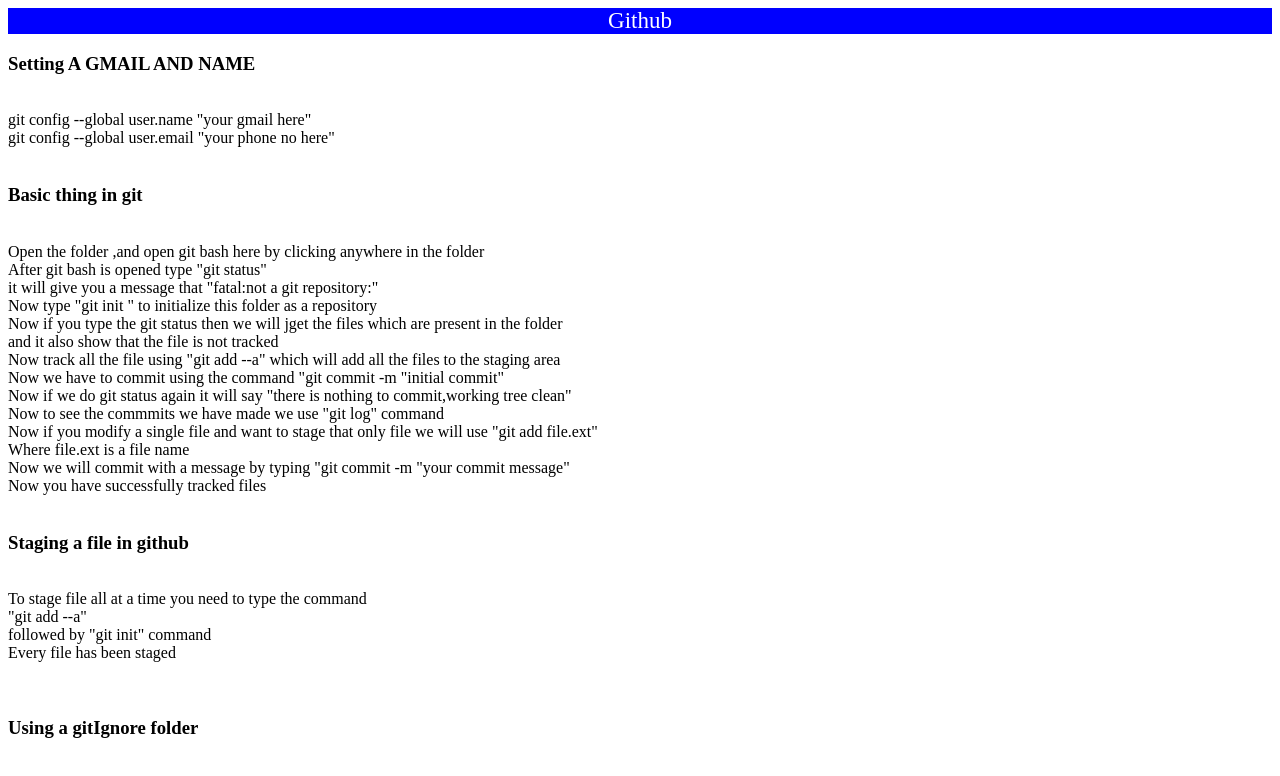
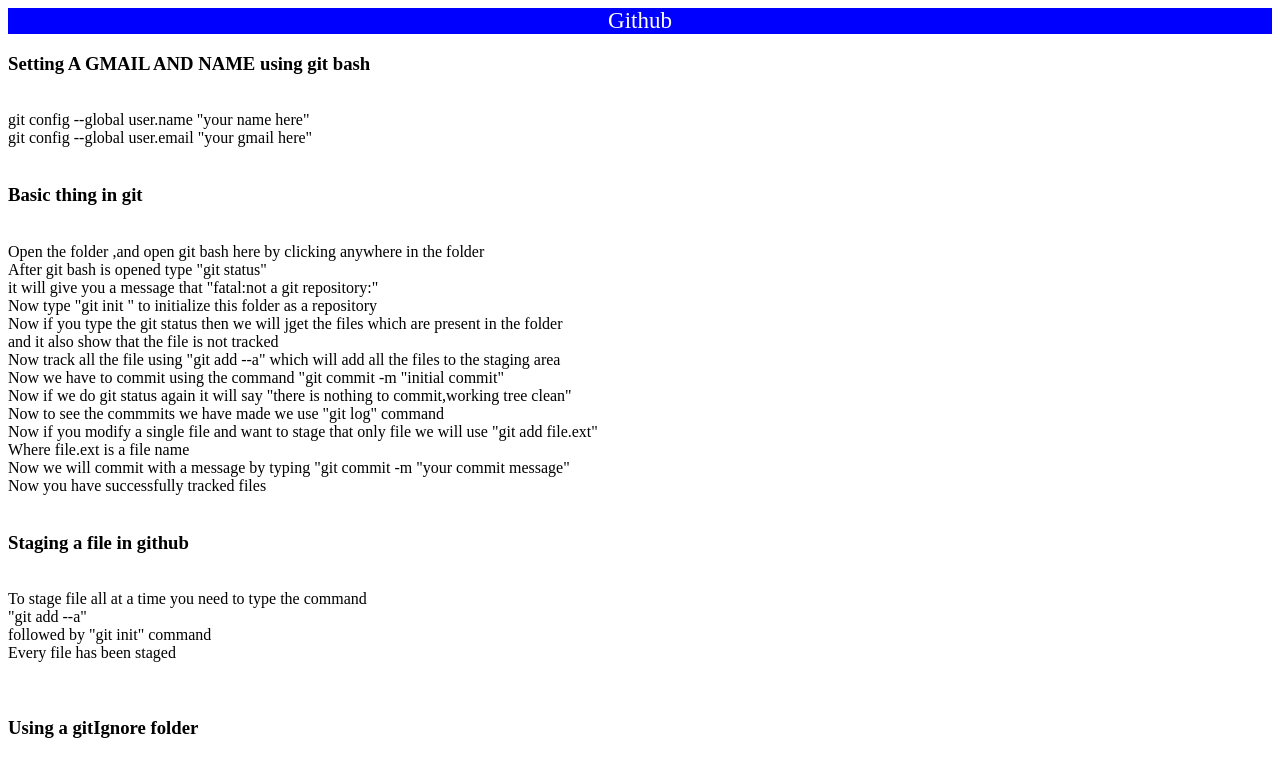
Before and after one commit to jitendrakohar/myportfolio, a plain HTML site: page github.html in a window 1280 px wide. Shown: the top 776 px of the page. Drawn offline with Linux system fonts and the light colour scheme.

Commit message:
my information is wrong

```diff
--- a/github.html
+++ b/github.html
@@ -14,9 +14,9 @@
 </body>
 <p>
 
-    <h3>Setting A GMAIL AND  NAME</h3>
-    <br>git config --global user.name  "your gmail here"
-    <br>git config --global user.email  "your phone no here"
+    <h3>Setting A GMAIL AND  NAME using git bash </h3>
+    <br>git config --global user.name  "your name  here"
+    <br>git config --global user.email  "your gmail here"
 <br>
     <br><h3>Basic thing in git</h3>
     <br>Open the folder ,and open git bash here by clicking anywhere in the folder
@@ -123,27 +123,5 @@
     <br>
     <br>
 
-
-
-
-
-
-
-
-
-
-
-
-
-
-
-
-
-
-
-
-
-
-
 </p>
 </html>
```
